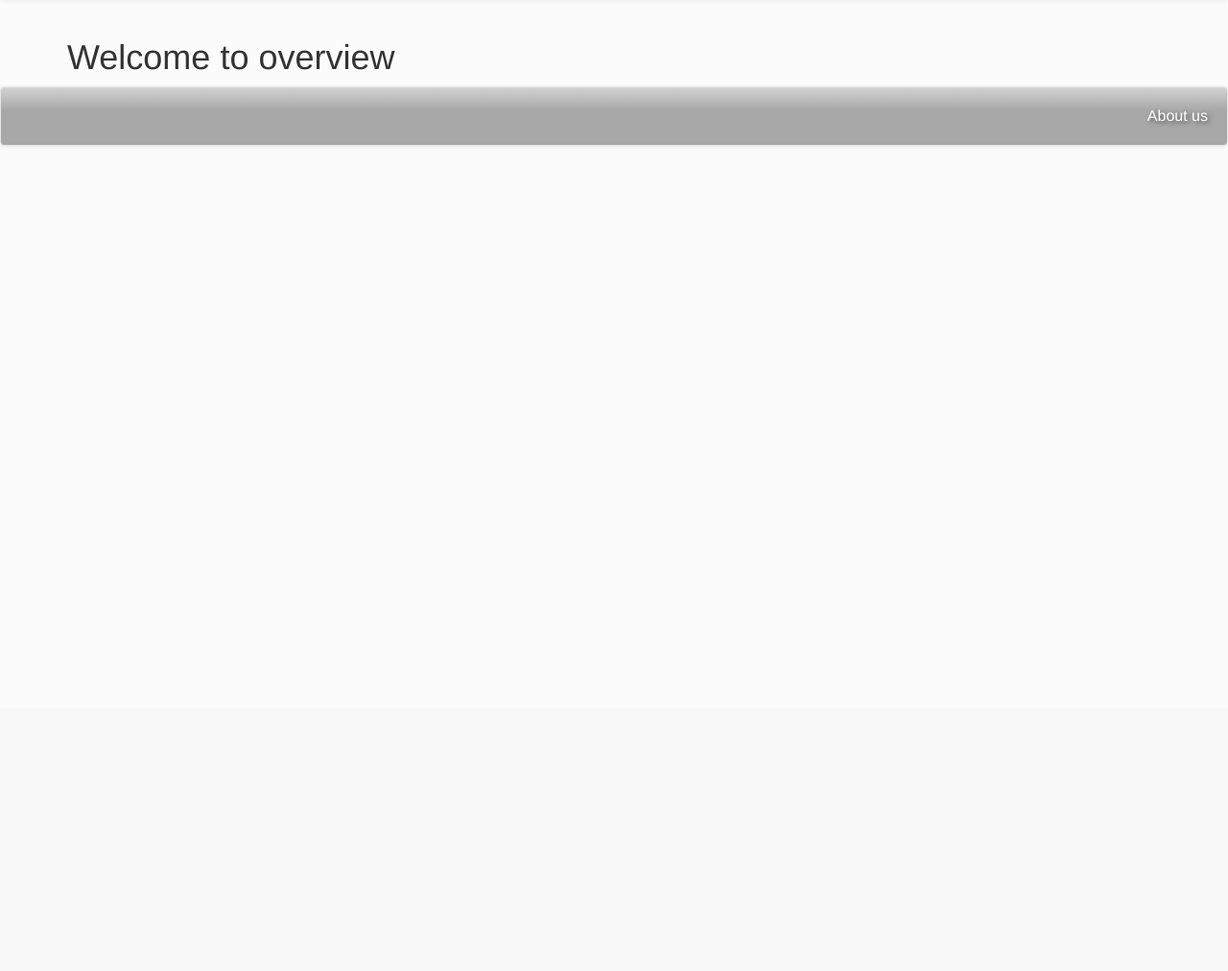
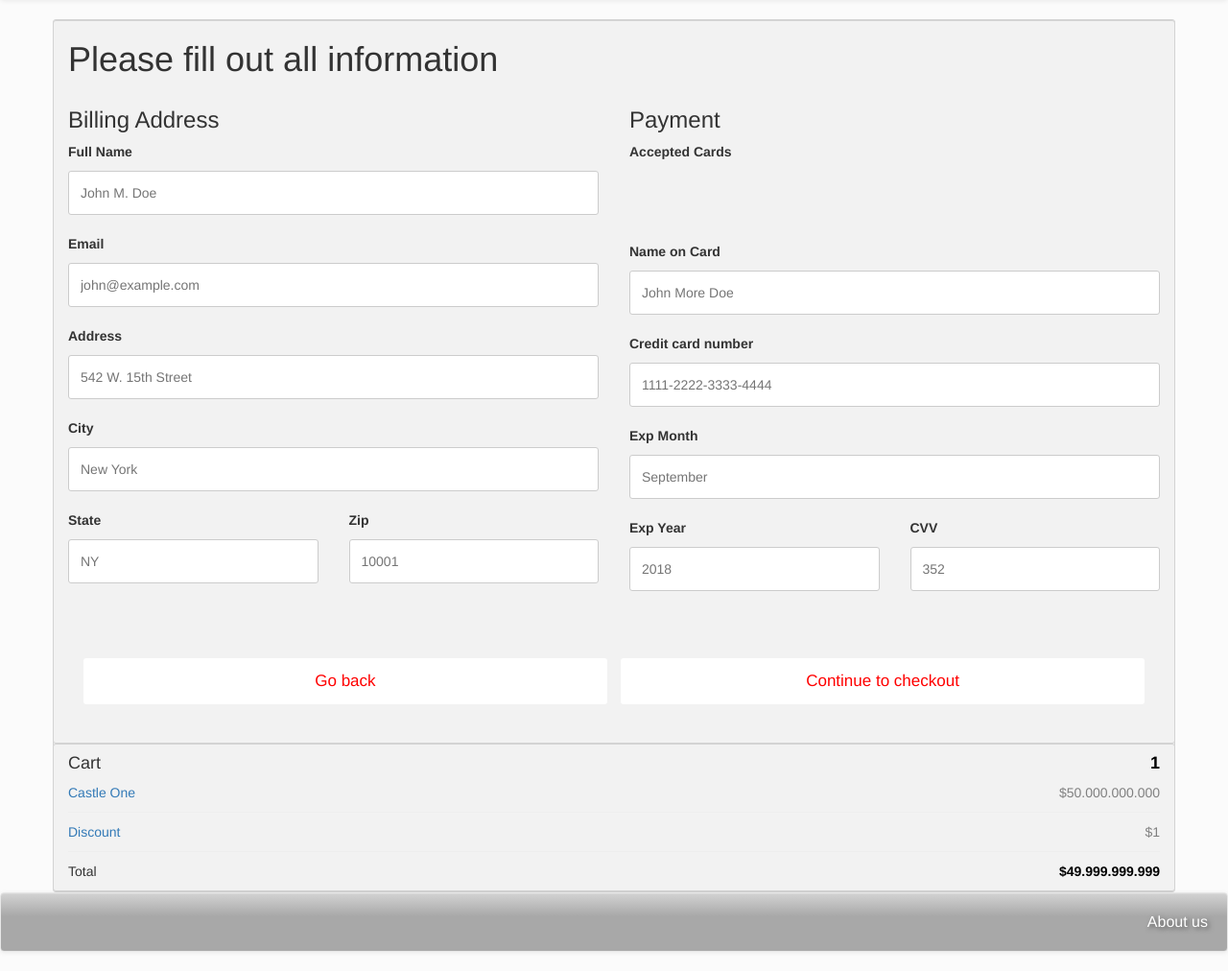
Before and after one commit to hjordissveinsd/castle_apartments_base, a Django app: template Browse/templates/Browse/creditcard.html in a window 1280 px wide. Shown: the part 62-1074 px from the top of the page at 96% size. Before the commit the page ends 214 px from the top, so only its background shows below. Run offline with Django 3.2, Linux system fonts and the light colour scheme; the template is opened without the code that fills it, so the values that code supplies are empty; some libraries are stand-ins or nearby versions.

Commit message:
man ekki

```diff
--- a/Browse/templates/Browse/creditcard.html
+++ b/Browse/templates/Browse/creditcard.html
@@ -1,5 +1,184 @@
 {% extends 'base.html'  %}
 {% block content %}
-<h1> Welcome to overview </h1>
+<style>
+.row {
+  display: -ms-flexbox;
+  display: flex;
+  -ms-flex-wrap: wrap;
+  flex-wrap: wrap;
+  margin: 0 -16px;
+}
 
+.col-25 {
+  -ms-flex: 25%;
+  flex: 25%;
+}
+
+.col-50 {
+  -ms-flex: 50%; /* IE10 */
+  flex: 50%;
+  padding: 0 16px 5px;
+}
+
+.col-75 {
+  /*-ms-flex: 75%; /* IE10 */
+  flex: 75%;
+}
+
+
+.col-75,
+.col-25{
+    padding: 0 0;
+
+}
+
+.container {
+  background-color: #f2f2f2;
+  /*padding: 5px 20px 15px 20px;*/
+  border: 1px solid lightgrey;
+  border-radius: 3px;
+}
+
+input[type=text] {
+  width: 100%;
+  margin-bottom: 20px;
+  padding: 12px;
+  border: 1px solid #ccc;
+  border-radius: 3px;
+}
+
+label {
+  margin-bottom: 10px;
+  display: block;
+}
+
+.icon-container {
+  margin-bottom: 20px;
+  padding: 7px 0;
+  font-size: 24px;
+}
+
+.btn {
+  background-color: white;
+  color: red;
+  padding: 12px;
+  margin: 20px 5px;
+  border: none;
+  width: 48%;
+  border-radius: 3px;
+  cursor: pointer;
+  font-size: 17px;
+}
+
+.btn:hover {
+  background-color: #45a049;
+}
+
+span.price {
+  float: right;
+  color: grey;
+}
+.red {
+    background-color: red;
+}
+
+/* Responsive layout - when the screen is less than 800px wide, make the two columns stack on top of each other instead of next to each other (and change the direction - make the "cart" column go on top) */
+@media (max-width: 800px) {
+  .row {
+    flex-direction: column-reverse;
+  }
+  .col-25 {
+    margin-bottom: 20px;
+  }
+}
+</style>
+
+
+
+<div class="row">
+  <div class="col-75">
+    <div class="container">
+      <h1> Please fill out all information </h1>
+      <form action="/action_page.php">
+
+        <div class="row">
+          <div class="col-50">
+            <h3>Billing Address</h3>
+            <label for="fname"><i class="fa fa-user"></i> Full Name</label>
+            <input type="text" id="fname" name="firstname" placeholder="John M. Doe">
+            <label for="email"><i class="fa fa-envelope"></i> Email</label>
+            <input type="text" id="email" name="email" placeholder="john@example.com">
+            <label for="adr"><i class="fa fa-address-card-o"></i> Address</label>
+            <input type="text" id="adr" name="address" placeholder="542 W. 15th Street">
+            <label for="city"><i class="fa fa-institution"></i> City</label>
+            <input type="text" id="city" name="city" placeholder="New York">
+
+            <div class="row">
+              <div class="col-50">
+                <label for="state">State</label>
+                <input type="text" id="state" name="state" placeholder="NY">
+              </div>
+              <div class="col-50">
+                <label for="zip">Zip</label>
+                <input type="text" id="zip" name="zip" placeholder="10001">
+              </div>
+            </div>
+          </div>
+
+          <div class="col-50">
+            <h3>Payment</h3>
+            <label for="fname">Accepted Cards</label>
+            <div class="icon-container">
+              <i class="fa fa-cc-visa" style="color:navy;"></i>
+              <i class="fa fa-cc-amex" style="color:blue;"></i>
+              <i class="fa fa-cc-mastercard" style="color:red;"></i>
+              <i class="fa fa-cc-discover" style="color:orange;"></i>
+            </div>
+              </br></br>
+            <label for="cname">Name on Card</label>
+            <input type="text" id="cname" name="cardname" placeholder="John More Doe">
+            <label for="ccnum">Credit card number</label>
+            <input type="text" id="ccnum" name="cardnumber" placeholder="1111-2222-3333-4444">
+            <label for="expmonth">Exp Month</label>
+            <input type="text" id="expmonth" name="expmonth" placeholder="September">
+
+            <div class="row">
+              <div class="col-50">
+                <label for="expyear">Exp Year</label>
+                <input type="text" id="expyear" name="expyear" placeholder="2018">
+              </div>
+              <div class="col-50">
+                <label for="cvv">CVV</label>
+                <input type="text" id="cvv" name="cvv" placeholder="352">
+              </div>
+            </div>
+          </div>
+
+        </div>
+          <nav aria-label="...">
+              <ul class="pager">
+              <li><input type="button" value="Go back" id="dropdown-choice" class="btn"></li>
+              <li><input type="submit" value="Continue to checkout" id="dropdown-choice" class="btn"></li>
+              </ul>
+          </nav>
+      </form>
+    </div>
+  </div>
+
+  <div class="col-25">
+    <div class="container">
+      <h4>Cart
+        <span class="price" style="color:black">
+          <i class="fa fa-shopping-cart"></i>
+          <b>1</b>
+        </span>
+      </h4>
+      <p><a href="#">Castle One</a> <span class="price">$50.000.000.000</span></p>
+      <hr>
+      <p><a href="#">Discount <span class="price">$1</span></a></p>
+      <hr>
+      <p>Total <span class="price" style="color:black"><b>$49.999.999.999</b></span></p>
+    </div>
+  </div>
+</div>
 {% endblock %}
--- a/Browse/views.py
+++ b/Browse/views.py
@@ -5,6 +5,7 @@ from Browse.models import Estate
 from Browse.models import ImageList
 from Browse.forms.estate_form import EstateCreateForm
 #kannski frekar ljótt import, skiptir pottþétt engu máli
+
 
 def browse(request):
     if 'search_filter' in request.GET:
@@ -27,6 +28,7 @@ def singleEstate(request):
 
 
 def createEstate(request):
+    # TODO REMOVE THIS STUFF
     if request.method =='POST':
         #estate_form = EstateCreateForm(data=request.POST)
         estate_form = EstateCreateForm(request.POST)
--- a/Profile/views.py
+++ b/Profile/views.py
@@ -49,8 +49,6 @@ def register1(request):
     # All other cases that are not a POST.
     return render(request, 'profile/register.html',
                   {'form' : UserCreationForm()})
-
-
 
 
 def register(request):
--- a/Sell/views.py
+++ b/Sell/views.py
@@ -12,7 +12,9 @@ def put_up(request):
         estate_form = EstateCreateForm(data=request.POST)
         if estate_form.is_valid():
             print('Valid!')
-            estate_form.save()
+
+            estate = estate_form.save()
+            print(estate)
         return redirect('sell')
     else:
         estate_form = EstateCreateForm()
--- a/caster_apartments/settings.py
+++ b/caster_apartments/settings.py
@@ -143,5 +143,5 @@ LOGIN_URL = '/profile/login/'
 LOGIN_REDIRECT_URL ='/profile/profile/'
 LOGOUT_REDIRECT_URL='login'
 
+MEDIA_URL = '/media/'
 MEDIA_ROOT = os.path.join(BASE_DIR, 'media')
-MEDIA_URL = '/media/'
--- a/templates/createEstate.html
+++ b/templates/createEstate.html
@@ -13,6 +13,9 @@
             {% endfor %}
 
             {% for field in estate_form.visible_fields %}
+                {% if field.label == 'Image'%}
+                    <p>HELLO!</p>
+                {% endif %}
               <div class="form-group">
                 <label for="{{ field.id_for_label }}">{{ field.label }}</label>
                 {{ field|add_class:'form-control' }}
```
Also changed, not shown: Browse/templates/Browse/estate_detail.html (+8 -1 lines), Browse/migrations/0007_merge_20190514_1427.py (added), 1 other file.
